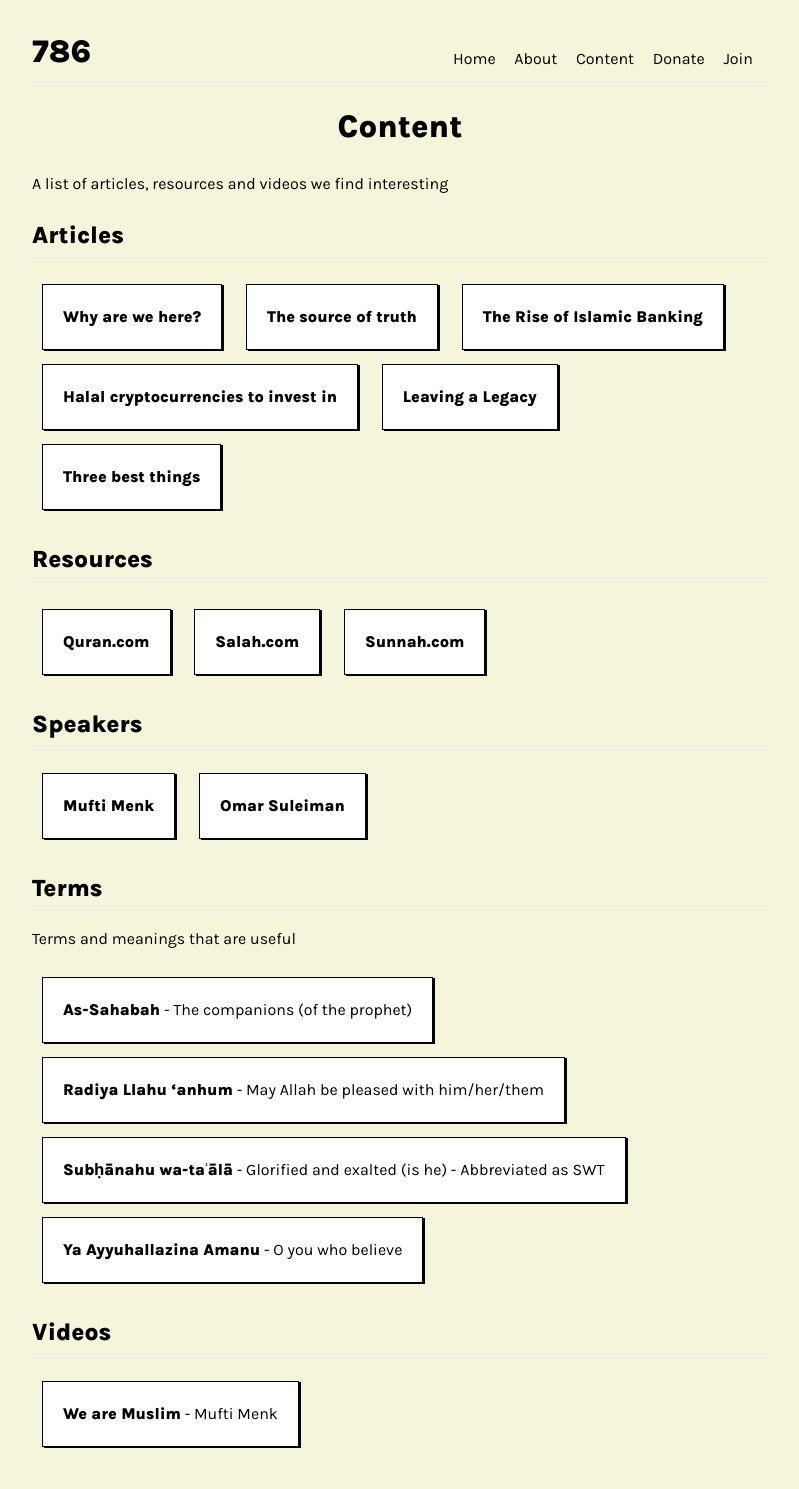
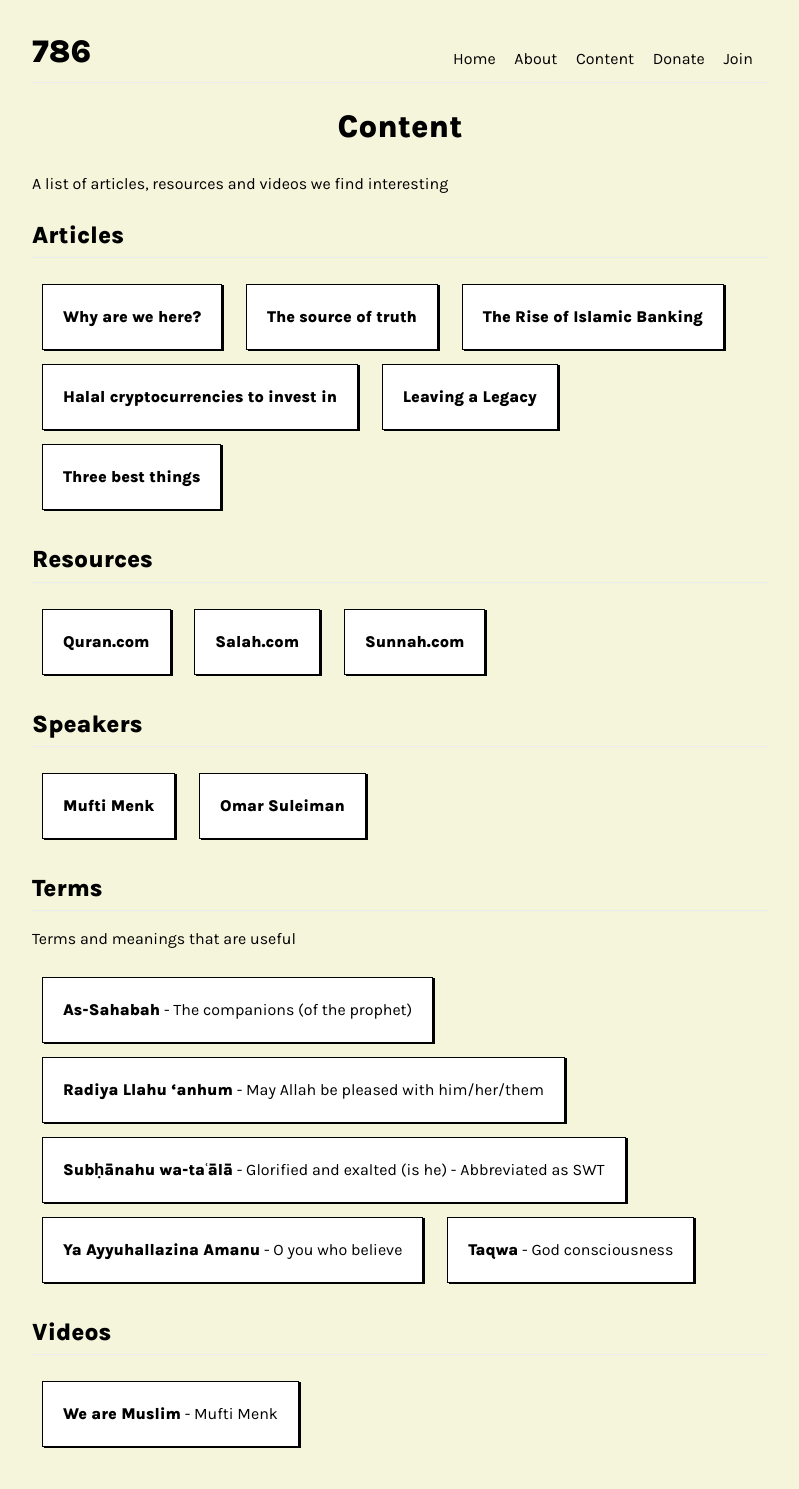
Before and after one commit to feyroozecode/786.world, a Jekyll site: the page built from pages/content.md, in a window 1280 px wide. Shown: the whole page, without its empty margins (240-1039 px from the left). Built offline with Jekyll 4.4.1, drawn with Linux system fonts in a browser that asks for light colours; comment, search, counter and statistics services are not loaded.

Commit message:
add terms/meanings

```diff
--- a/pages/content.md
+++ b/pages/content.md
@@ -34,6 +34,7 @@ Terms and meanings that are useful
 - [Radiya Llahu 'anhum](https://ashhaduu.com/glossary/radiallahu-anhu-anha-anhuma-anhum/) - May Allah be pleased with him/her/them
 - [Subḥānahu wa-taʿālā](https://en.wikipedia.org/wiki/Islamic_honorifics) - Glorified and exalted (is he) - Abbreviated as SWT
 - [Ya Ayyuhallazina Amanu](https://myislam.org/ya-ayyuhallazina-amanu-ayah-in-quran/) - O you who believe
+- [Taqwa](https://en.wikipedia.org/wiki/Taqwa) - God consciousness
 
 ## Videos
 
```
